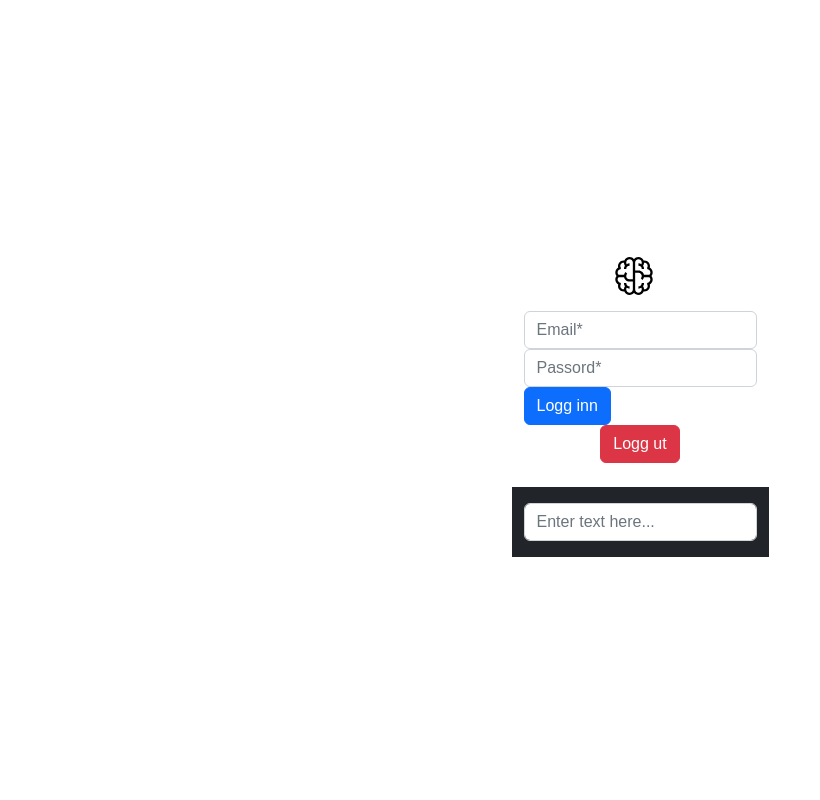
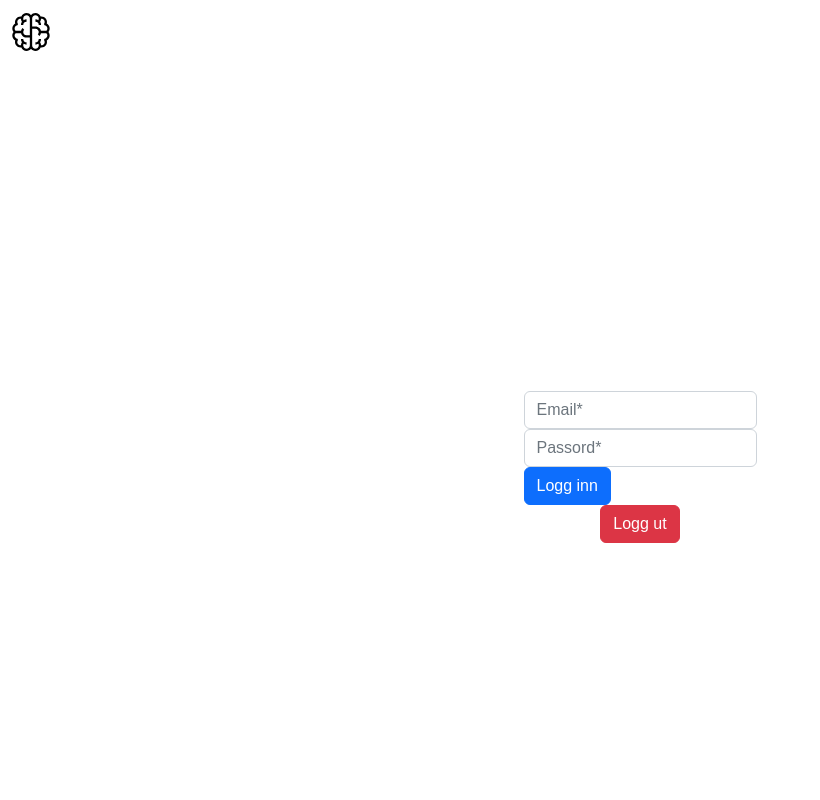
Before and after one commit to fielcool/app2000-gruppe13, a React (Create React App) app in the folder client/: page /LoginUser in a window 1280 px wide. Shown: the top 800 px of the page, without its empty margins (0-820 px from the left). Built offline with nearby package versions, Linux system fonts and the light colour scheme.

Commit message:
modified:   client/src/CreateUserForm.jsx 	modified:   client/src/LoginUser.js

```diff
--- a/client/src/CreateUserForm.jsx
+++ b/client/src/CreateUserForm.jsx
@@ -83,8 +83,9 @@ function CreateUserForm() {
   };
 
   return (
+    <>
+    <Header />
     <div className="main">
-      <Header /> {/* Include the Header component */}
       <Form onSubmit={handleSubmit}>
         <Form.Group className="credentials-form m-credentials-form">
           {Object.keys(input).map((fieldName) => {
@@ -108,8 +109,9 @@ function CreateUserForm() {
           Opprett bruker
         </Button>
       </Form>
-      <Footer /> {/* Include the Footer component */}
     </div>
+    <Footer />
+    </>
   );
 }
 
--- a/client/src/LoginUser.js
+++ b/client/src/LoginUser.js
@@ -3,6 +3,7 @@ import { Form, Button } from "react-bootstrap";
 import axios from "axios";
 import LoggedInUser from "./LoggedInUser"; // Importing LoggedInUser component
 import { useAuth } from './context/AuthContext'; // Importing useAuth hook
+import { useNavigate } from 'react-router-dom';
 import Header from './Header'; // Importing Header component
 import Footer from './Footer'; // Importing Footer component
 
@@ -70,18 +71,21 @@ function LoginForm() {
         console.error("Error logging in:", error);
       });
   };
-
+  const navigate = useNavigate(); // Initialize the useNavigate hook
   // Function to handle user logout
   const handleLogout = () => {
     // Perform any additional logout logic if needed
     logout();
     // Navigate to the home page after logout
+    navigate('/');
     console.log("Logged out");
   };
 
   return (
+    <>
+    <Header />
     <div className="main">
-      <Header />
+
       {authToken ? (
         <LoggedInUser authToken={authToken} />
       ) : (
@@ -108,8 +112,9 @@ function LoginForm() {
       <Button variant="danger" onClick={handleLogout}>
         Logg ut
       </Button>
-      <Footer />
     </div>
+    <Footer />
+    </>
   );
 }
 
```
